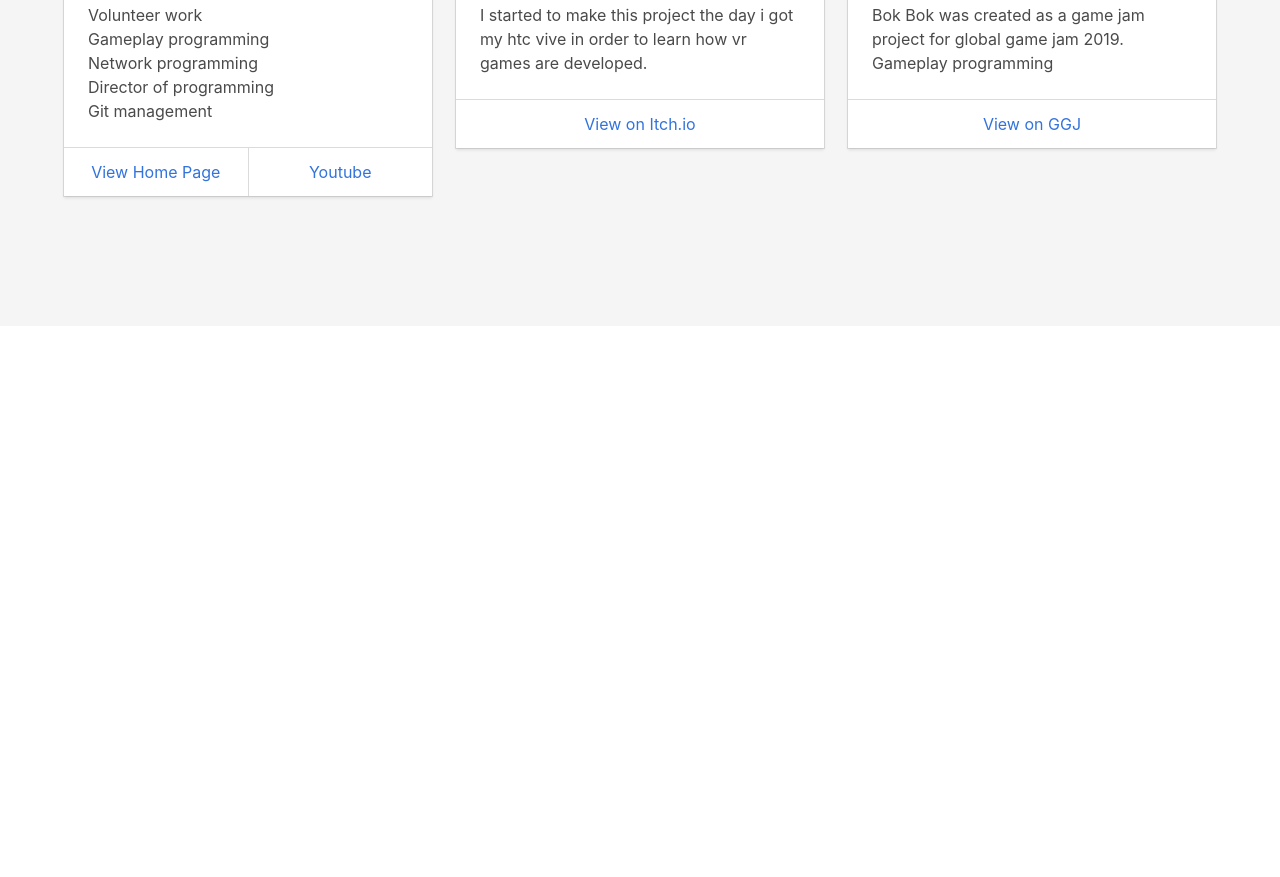
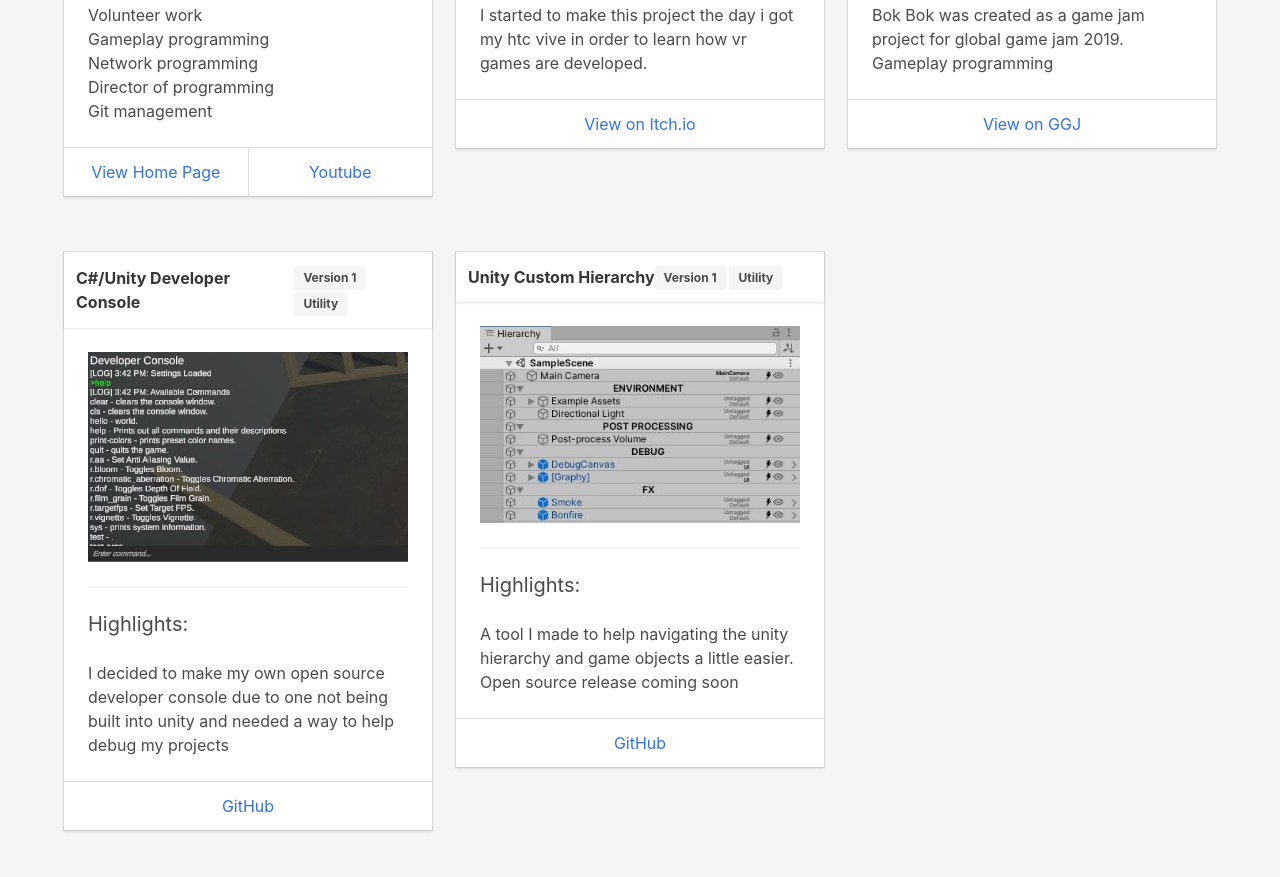
Before and after one commit to DaveTheGameDev/DaveTheGameDev.github.io, a plain HTML site: page index.html in a window 1280 px wide. Shown: the part 925-1802 px from the top of the page. Before the commit the page ends 1251 px from the top, so only its background shows below. Drawn offline with nearby package versions, Linux system fonts and the light colour scheme.

Commit message:
Add more projects

```diff
--- a/index.html
+++ b/index.html
@@ -203,6 +203,70 @@
                                 </div>
                         </div>
             </div>
+            <div class="columns">
+              <div class="column is-4">
+                <div class="card">
+                  <header class="card-header">
+                    <p class="card-header-title">
+                      <span>C#/Unity Developer Console</span>
+                      <span class="is-pulled-right">
+                        <span class="tag is-default">Version 1</span>
+                        <span class="tag is-default">Utility</span>
+                      </span>
+                    </p>
+                  </header>
+                  <div class="card-content">
+                          <figure class="image">
+                                  <img src="images/devconsole.JPG" alt="modal-cards template screenshot">
+                          </figure>
+                          <hr/>
+                          <h5 class="subtitle is-5 is-unselectable">
+                            Highlights:
+                          </h5>
+
+                          <ul>
+                            <li>I decided to make my own open source developer console due to one not being built into unity and needed a way to help debug my projects</li>
+                          </ul>
+                      </div>
+                  <footer class="card-footer">
+                    <a target="_blank" rel="noopener noreferrer" href="https://github.com/DaveTheGameDev/Developer-Console/" class="card-footer-item">GitHub</a>
+                  </footer>
+                </div>
+              </div>
+
+              <div class="column is-4">
+                <div class="card">
+                  <header class="card-header">
+                    <p class="card-header-title">
+                      <span>Unity Custom Hierarchy</span>
+                      <span class="is-pulled-right">
+                        <span class="tag is-default">Version 1</span>
+                        <span class="tag is-default">Utility</span>
+                      </span>
+                    </p>
+                  </header>
+                  <div class="card-content">
+                          <figure class="image">
+                                  <img src="images/hierarchy.JPG" alt="modal-cards template screenshot">
+                          </figure>
+                          <hr/>
+                          <h5 class="subtitle is-5 is-unselectable">
+                            Highlights:
+                          </h5>
+
+                          <ul>
+                            <li>A tool I made to help navigating the unity hierarchy and game objects a little easier.</li>
+                            <li>Open source release coming soon</li>
+                          </ul>
+                      </div>
+                  <footer class="card-footer">
+                    <a target="_blank" rel="noopener noreferrer" href="https://github.com/DaveTheGameDev/Developer-Console/" class="card-footer-item">GitHub</a>
+                  </footer>
+                </div>
+              </div>
+
+
+
           </div>
         </div>
         <hr>
```
Also changed, not shown: images/devconsole.JPG (added), images/hierarchy.JPG (added).
